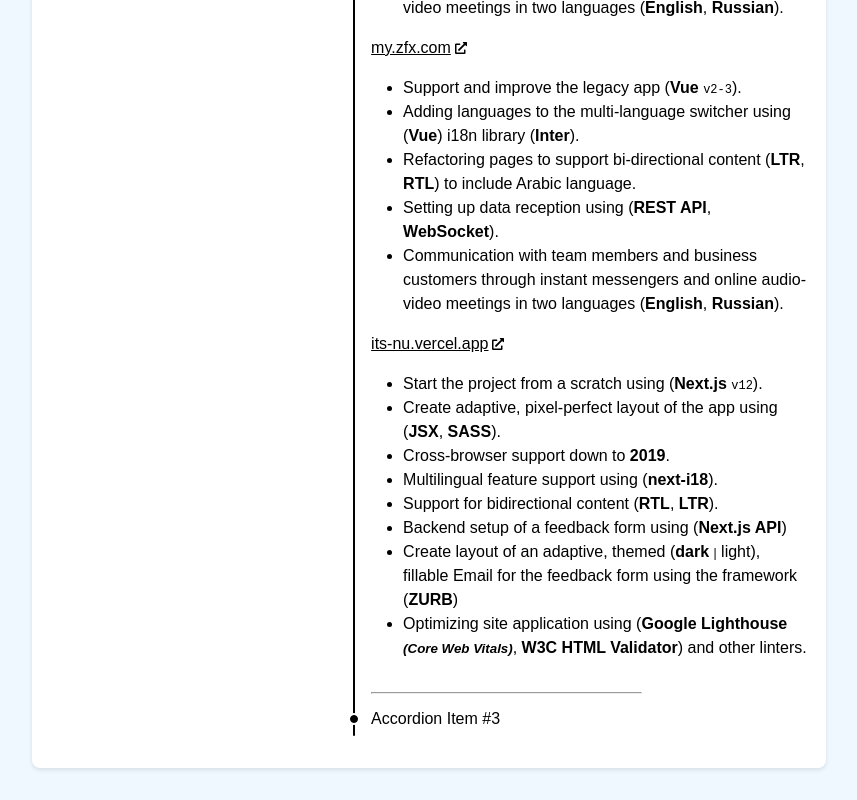
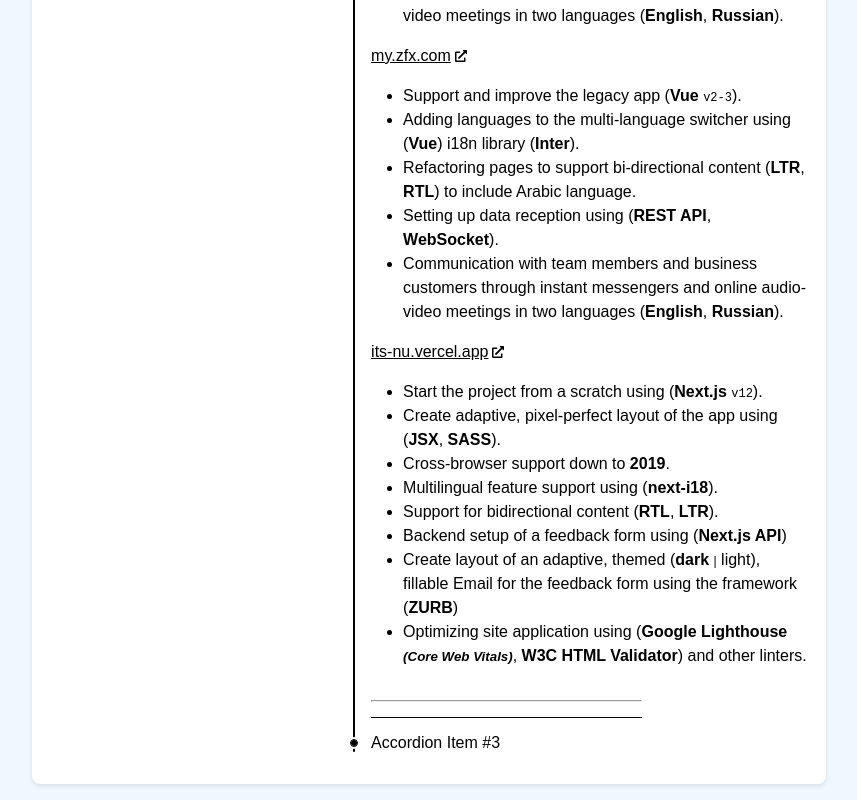
Before and after one commit to Andrew-Dyachenko/cv, a Next.js app: page / in a window 1280 px wide. Shown: the part 1343-2143 px from the top of the page, without its empty margins (211-1068 px from the left). Built offline with nearby package versions, Linux system fonts and the light colour scheme; a web font is replaced by a local one.

Commit message:
feat(accordion): button pointer animation
Change button pointer animation behavior from background-color transition to box-shadow one

```diff
--- a/src/components/Accordion/Accordion.module.scss
+++ b/src/components/Accordion/Accordion.module.scss
@@ -1,13 +1,14 @@
 @use "sass:math";
 @use "../../styles/conf";
+@use "../../styles/conf/fibonacci";
 
 .accordion {
+	$-accordion: &;
 	position: relative;
 	display: flex;
 	flex-direction: column;
-	row-gap: 1rem;
-	padding-top: .5rem;
-	padding-bottom: .5rem;
+	// row-gap: 1rem;
+	// padding-block: 0.5rem;
 
 	&::before {
 		content: "";
@@ -37,27 +38,59 @@
 	}
 
 	&__item {
+		// $-item: &;
 		display: flex;
 		flex-direction: column;
+		// padding-block: 1rem;
 		// row-gap: 1rem;
 
 		// color: var(--accordion-color);
 		// border: var(--accordion-border-width) solid var(--accordion-border-color);
 
-		&:first-of-type {
-			border-top-left-radius: 0.25rem;
-			border-top-right-radius: 0.25rem;
+		&:not(:first-of-type) {
+			padding-block-start: 1rem;
+		}
 
-			> .accordion-header .accordion-button {
-				border-top-left-radius: 0.25rem;
-				border-top-right-radius: 0.25rem;
+		&:not(:last-of-type) {
+			position: relative;
+			padding-block-end: 1rem;
+
+			&::after {
+				content: "";
+				position: absolute;
+				bottom: 0;
+				border: 1px solid #000;
+				border-width: 0 0 math.div(1, 16) + 0rem;
+				width: fibonacci.$asymp-xxxl-percentage;
 			}
 		}
 
-		&:last-of-type {
-			border-bottom-right-radius: 0.25rem;
-			border-bottom-left-radius: 0.25rem;
+		&:first-of-type {
+			#{$-accordion} {
+				&__button {
+					&::before {
+						content: "";
+						position: absolute;
+						right: 100%;
+						width: math.div(2, 16) + 0rem;
+					}
+				}
+			}
+			// border-top-left-radius: 0.25rem;
+			// border-top-right-radius: 0.25rem;
+			// padding-block-start: 0;
+
+			// > .accordion-header .accordion-button {
+			// 	border-top-left-radius: 0.25rem;
+			// 	border-top-right-radius: 0.25rem;
+			// }
 		}
+
+		// &:last-of-type {
+		// 	border-bottom-right-radius: 0.25rem;
+		// 	border-bottom-left-radius: 0.25rem;
+		// 	padding-block-end: 0;
+		// }
 	}
 
 	&__header {
@@ -97,7 +130,7 @@
 		// 	transition: var(--accordion-btn-icon-transition);
 		// }
 
-		&::before {
+		&::after {
 			content: "";
 			position: absolute;
 			top: 50%;
@@ -105,12 +138,12 @@
 			height: 0.5rem;
 			background-color: white;
 			border-radius: 50%;
-			box-shadow: 0 0 0 math.div(2, 16) + 0rem #fff;
-			border: 1px solid #000;
+			box-shadow: 0 0 0 math.div(2, 16) + 0rem #fff, inset 0 0 0 0 + 0rem #000;
+			border: math.div(1, 16) + 0rem solid #000;
 			transform: translate(50%, -50%);
 
 			@media (prefers-reduced-motion: no-preference) {
-				transition-property: background-color;
+				transition-property: box-shadow;
 				transition-duration: conf.$transition-duration;
 				transition-timing-function: conf.$transition-timing-function;
 			}
@@ -130,9 +163,9 @@
 			// background-color: var(--accordion-active-bg);
 			// box-shadow: inset 0 calc(-1 * var(--accordion-border-width)) 0 var(--accordion-border-color);
 
-			&::before {
-				background-color: black;
-				box-shadow: 0 0 0 math.div(2, 16) + 0rem #fff;
+			&::after {
+				// background-color: black;
+				box-shadow: 0 0 0 math.div(2, 16) + 0rem #fff, inset 0 0 0 math.div(4, 16) + 0rem #000;
 				// background-image: var(--accordion-btn-active-icon);
 				// transform: var(--accordion-btn-icon-transform);
 			}
```
